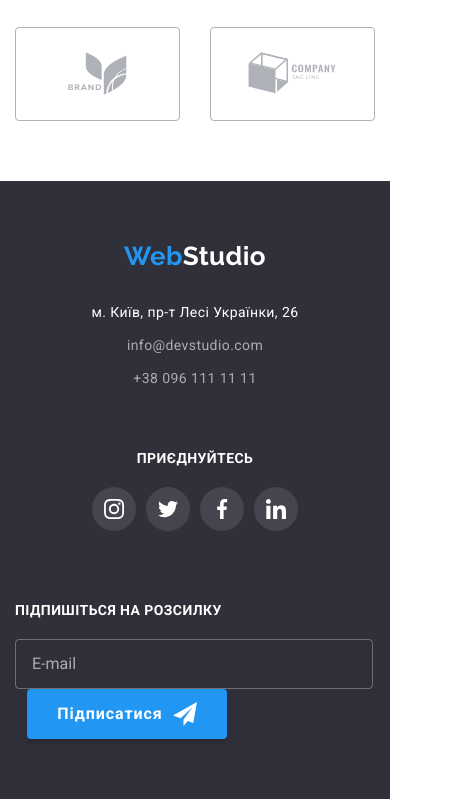
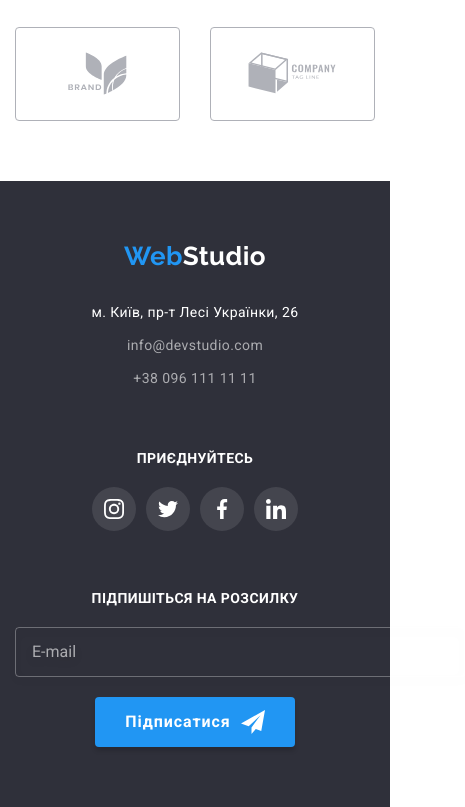
Before and after one commit to Andriy-Minyailo/goit-markup-hw-08, a plain HTML site: page index.html in a window 390 px wide. Shown: the part 4424-5231 px from the top of the page, 465 px wide, since content can reach past the window. Drawn offline with nearby package versions, Linux system fonts and the light colour scheme.

Commit message:
footer tablet

```diff
--- a/index.html
+++ b/index.html
@@ -369,13 +369,16 @@
     <!-- foter -->
     <footer class="footer">
       <div class="container">
+        <div class="container__tablet">
           <div class="address__container">
             <a href="" lang="en" class="logo"
               >Web<span class="logo--white-color">Studio</span></a
             >
             <address class="address footer__address">
               <ul class="address__list">
-              <li class="address__contact">м. Київ, пр-т Лесі Українки, 26</li>
+                <li class="address__contact">
+                  м. Київ, пр-т Лесі Українки, 26
+                </li>
                 <li>
                   <a href="mailto:info@devstudio.com" class="address__contact">
                     info@devstudio.com</a
@@ -421,6 +424,7 @@
                 </a>
               </li>
             </ul>
+          </div>
         </div>
         <div class="subscription footer__subscription">
           <p class="subscription__text">Підпишіться на розсилку</p>
--- a/sass/components/_footer.scss
+++ b/sass/components/_footer.scss
@@ -9,7 +9,13 @@
 //     flex-wrap: wrap;
 //     @include flexCenter();
 // }
+.container__tablet {
+    @include tablet {
+        display: flex;
+        justify-content: space-around;
 
+    }
+}
 .footer__address {
     margin-top: 28px;
 }
@@ -46,8 +52,10 @@ li .address__contact {
 }
 
 .footer__our-social {
+    @media screen and (max-width: 767px) {
     margin-top: 60px;
-    margin-bottom: 60px;
+    }
+
 }
 
 // .our-social {
@@ -94,16 +102,20 @@ li .address__contact {
     fill: currentColor;
 }
 
-.footer__subscription {
-    margin-left: auto;
-}
+// .footer__subscription {
+//     margin-left: auto;
+// }
 
 .subscription {
-    padding-top: 12px;
+
+    margin-top: 60px;
+
+    // padding-top: 12px;
 }
 
 .subscription__text {
     @include font(700, 14, 1.14, null);
+    text-align: center;
     font-style: normal;
     text-transform: uppercase;
     color: var(--primary-backgroun-color);
@@ -111,8 +123,12 @@ li .address__contact {
 }
 
 .subscription__input {
-    width: 358px;
+    display: block;
+    width: 450px;
     height: 50px;
+    margin-bottom: 20px;
+margin-right: auto;
+margin-left: auto;
     padding-left: 16px;
     background-color: transparent;
     border: 1px solid rgba(255, 255, 255, 0.3);
@@ -133,12 +149,15 @@ li .address__contact {
 }
 
 .subscription__button {
-    @include flexCenter($df:inline-flex);
+    @include flexCenter();
     @include font(700, 16, 1.88, 0.06em);
+    margin-left: auto;
+    margin-right: auto;
+    // margin-left: 12px;
     font-style: normal;
     width: 200px;
     height: 50px;
-    margin-left: 12px;
+
     box-shadow: 0px 4px 4px rgba(0, 0, 0, 0.15);
     border-radius: 4px;
     background-color: var(--accent-color);
```
Also changed, not shown: css/main.css, css/main.min.css, 2 other files. Lines whose indentation alone changed are shown as unchanged.
